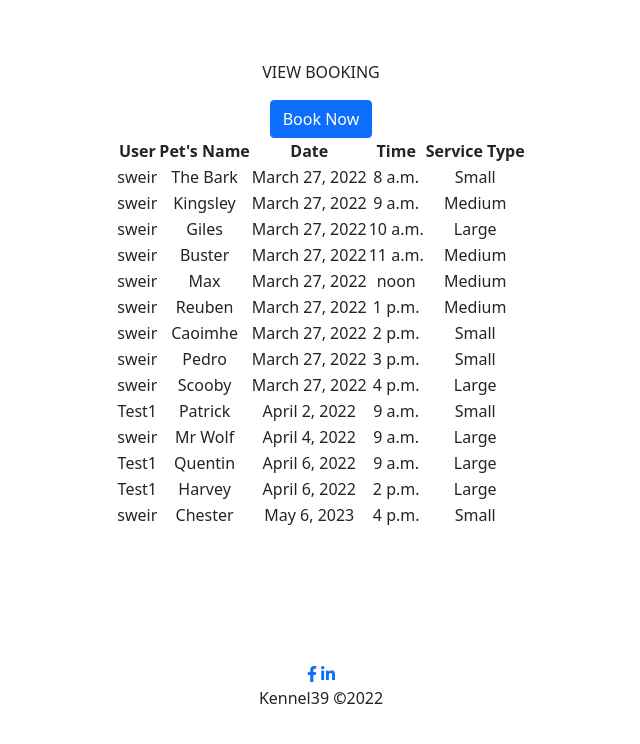
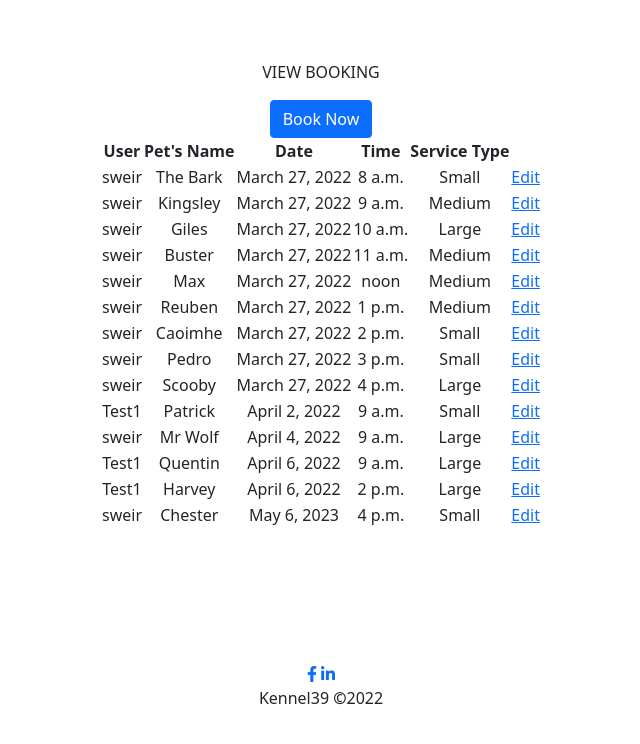
Before and after one commit to StevenWeir038/Kennel39, a Django app: page /bookings/ in a window 1280 px wide. Shown: the part 56-800 px from the top of the page, without its empty margins (319-959 px from the left). Run offline with Django 3.2, Linux system fonts and the light colour scheme; data comes from the database, SQL or seed files in the repository; both versions use the stored data as it was after the commit.

Commit message:
Add an edit button to each record in view booking

```diff
--- a/bookings/templates/bookings/view_booking.html
+++ b/bookings/templates/bookings/view_booking.html
@@ -22,6 +22,10 @@
                     <td>{{ booking.date }}</td>
                     <td>{{ booking.start_time }}</td>
                     <td>{{ booking.service_type }}</td>
+                    <!--apply an edit button to each row-->
+                    <td>
+                        <a href="/edit/{{ booking.id }}">Edit</a>
+                    </td>
                 </tr>
             {% empty %}
                 <tr>
```
Also changed, not shown: db.sqlite3.
